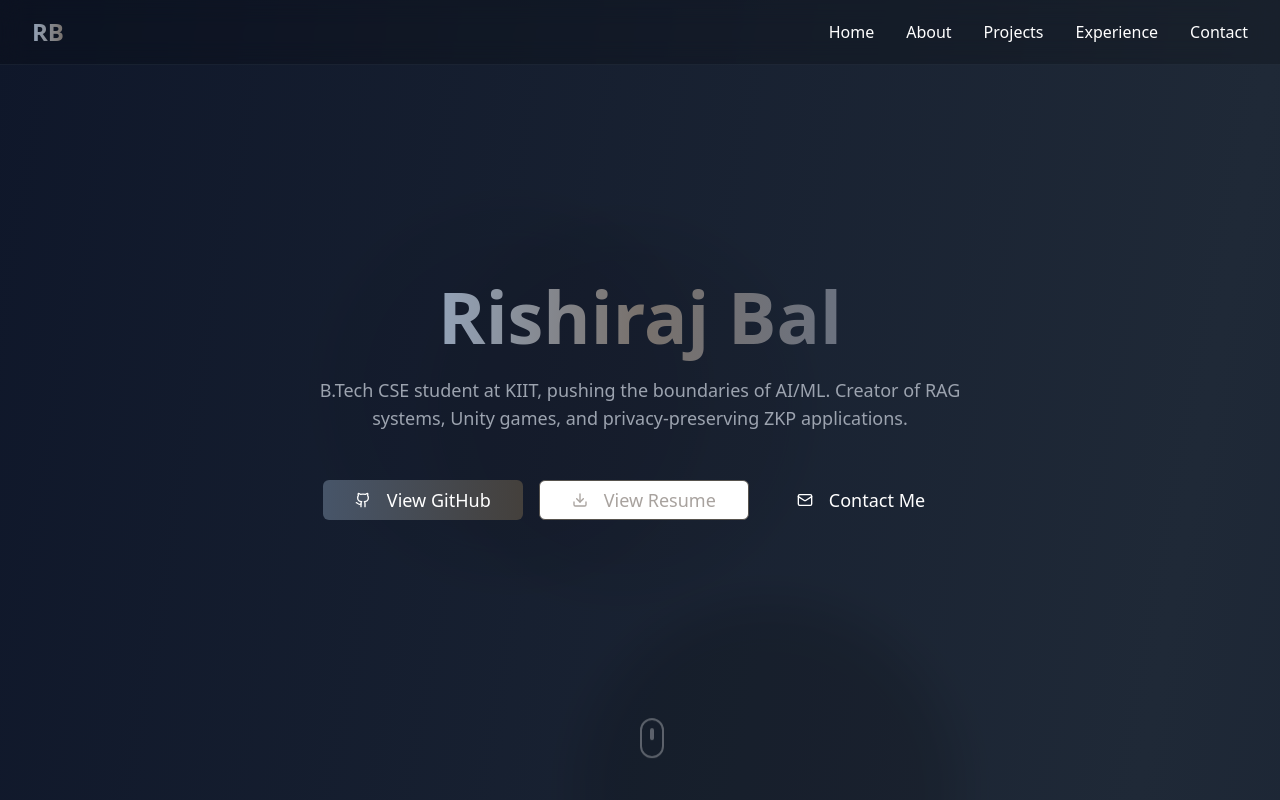
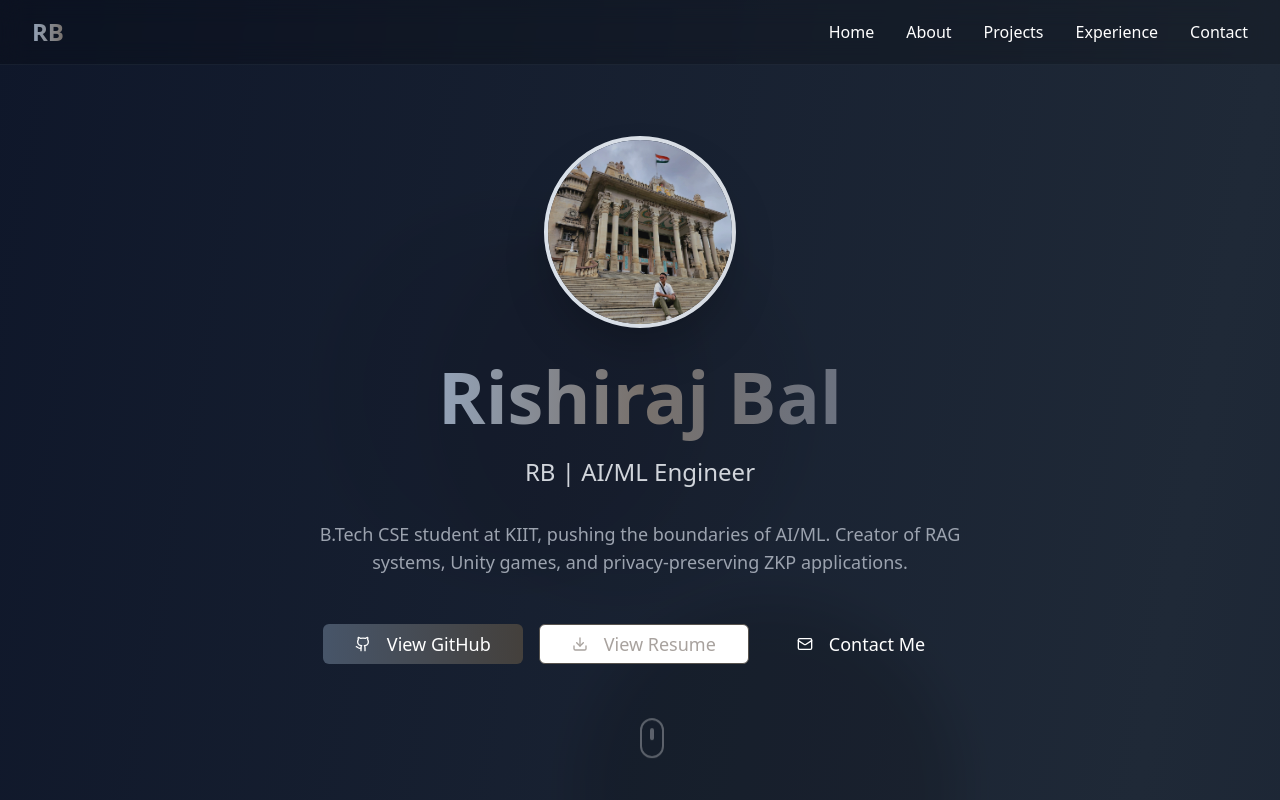
Before and after one commit to Rishirajbal/rishiraj-bal-portfolio-site, a React (Vite) app: page / in a window 1280 px wide. Shown: the top 800 px of the page. Built offline with nearby package versions, Linux system fonts and the light colour scheme.

Commit message:
Add image and update bio
Added a photo of the user to the About section and updated the bio to reflect the user's current role and interests. Removed "Quantum Computing Enthusiast" and "Blockchain Developer" from the bio.

```diff
--- a/src/components/Hero.tsx
+++ b/src/components/Hero.tsx
@@ -14,11 +14,27 @@ const Hero = () => {
 
       <div className="relative z-10 text-center max-w-4xl mx-auto px-4">
         <div className="animate-fade-in">
+          {/* Profile Image */}
+          <div className="mb-8 flex justify-center">
+            <div className="relative">
+              <img
+                src="/lovable-uploads/a23f195c-8da7-42b5-aa68-1f0ee1f2e4ba.png"
+                alt="Rishiraj Bal"
+                className="w-48 h-48 rounded-full object-cover border-4 border-gradient-to-r from-slate-400 to-stone-500 shadow-2xl"
+              />
+              <div className="absolute inset-0 rounded-full bg-gradient-to-r from-slate-400/20 to-stone-500/20 animate-pulse"></div>
+            </div>
+          </div>
+
           <h1 className="text-5xl md:text-7xl font-bold mb-6">
             <span className="bg-gradient-to-r from-slate-400 via-stone-500 to-gray-500 bg-clip-text text-transparent">
               Rishiraj Bal
             </span>
           </h1>
+
+          <p className="text-xl md:text-2xl text-gray-300 mb-8 max-w-3xl mx-auto">
+            RB | AI/ML Engineer
+          </p>
 
           <p className="text-lg text-gray-400 mb-12 max-w-2xl mx-auto">
             B.Tech CSE student at KIIT, pushing the boundaries of AI/ML.
```
Also changed, not shown: public/lovable-uploads/a23f195c-8da7-42b5-aa68-1f0ee1f2e4ba.png (added).
